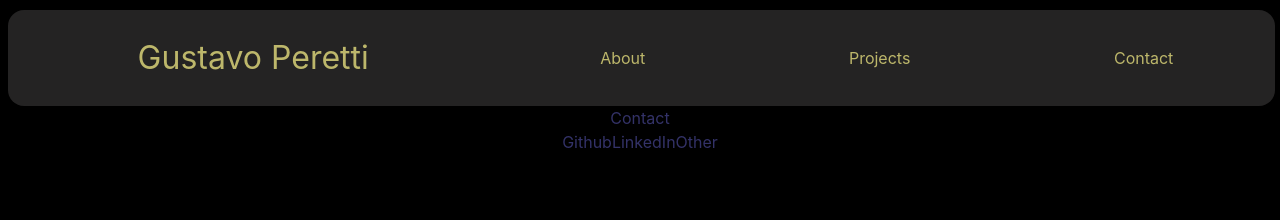
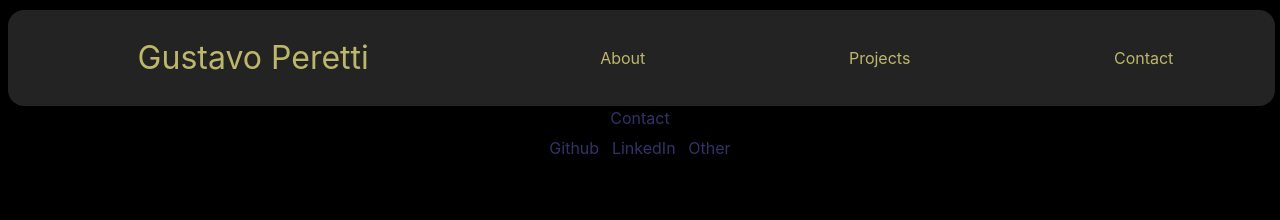
Before and after one commit to AlbaTyto/Proyecto.Inicial, a React (Vite) app in the folder Portfolio/: page /contact in a window 1280 px wide. Shown: the top 220 px of the page. Built offline with nearby package versions, Linux system fonts and the light colour scheme.

Commit message:
feat(Footer & toDo): Links to Footer and to do forward

```diff
--- a/Portfolio/src/components/Footer/Footer.module.css
+++ b/Portfolio/src/components/Footer/Footer.module.css
@@ -0,0 +1,7 @@
+.footDiv {
+    display: flex;
+    justify-content: center;
+}
+.footLink {
+    margin: 0.5vw 0.5vw 0.5vw 0.5vw;
+}
--- a/Portfolio/src/components/Footer/Footer.tsx
+++ b/Portfolio/src/components/Footer/Footer.tsx
@@ -3,9 +3,9 @@ import f from './Footer.module.css';
 import { Link } from 'react-router-dom';
 
 export default function Footer(): React.JSX.Element {
-  return <div className={f.NavDiv}>
-      <Link to=''>Github</Link>
-      <Link to=''>LinkedIn</Link>
-      <Link to=''>Other</Link>
+  return <div className={f.footDiv}>
+      <Link className={f.footLink} to='https://github.com/AlbaTyto'>Github</Link>
+      <Link className={f.footLink} to='https://www.linkedin.com/in/gustavo-peretti-gus/'>LinkedIn</Link>
+      <Link className={f.footLink} to=''>Other</Link>
   </div>;
 }
```
Also changed, not shown: Portfolio/toDo.txt (added).
